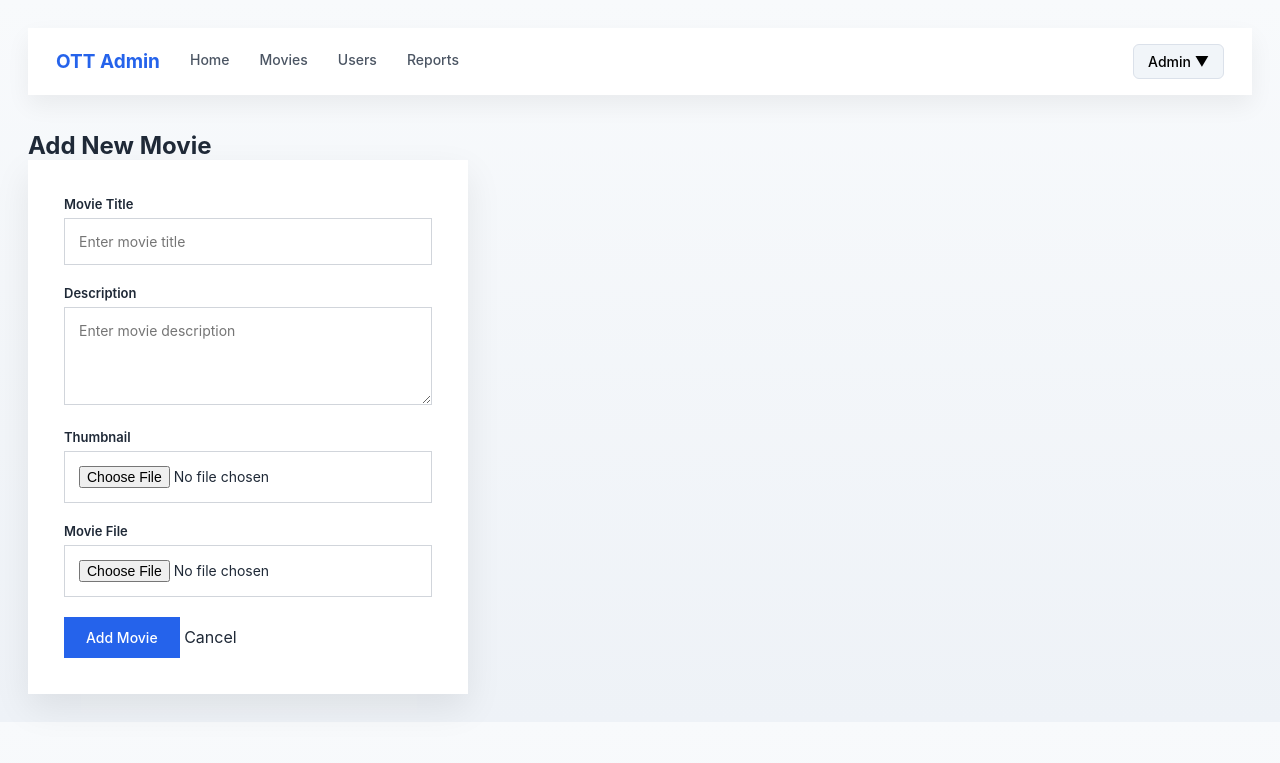
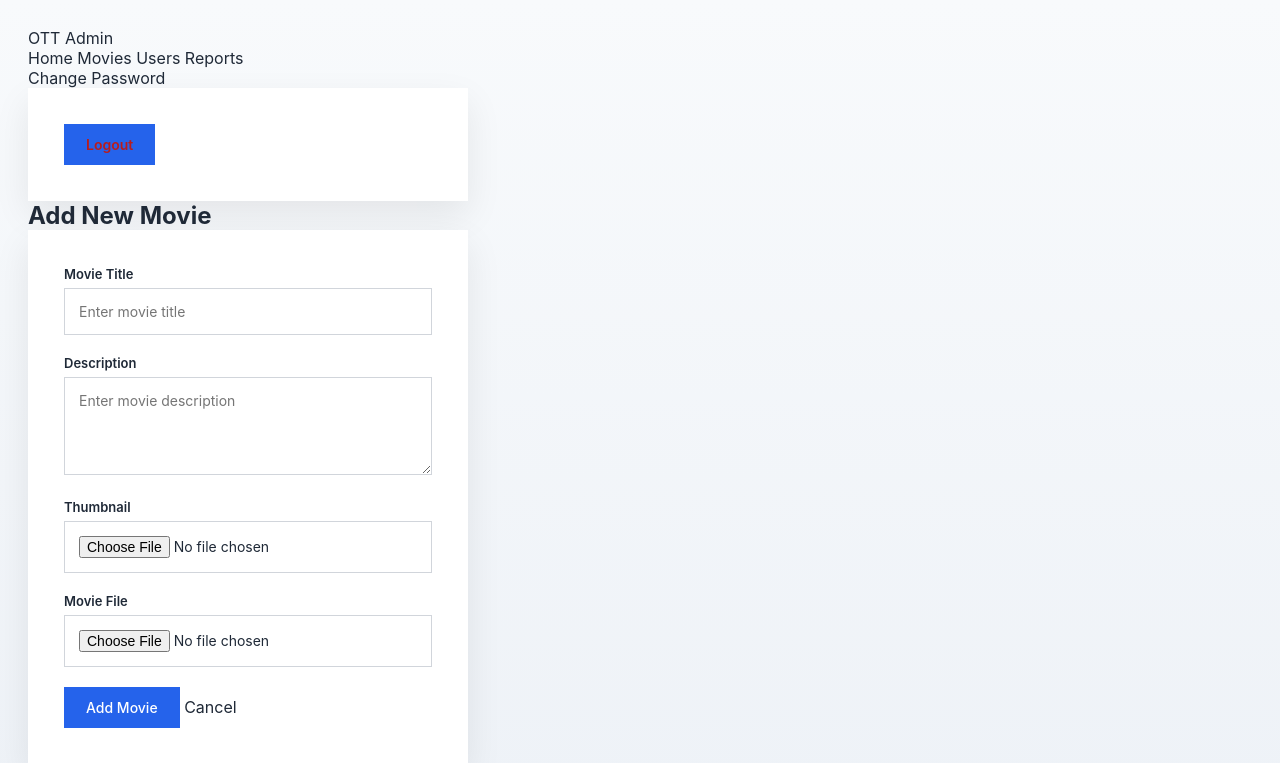
Before and after one commit to Anjana10022002/OTT-Streaming-Platform, a Django app: page /addmovie/ in a window 1280 px wide. Shown: the top 763 px of the page. Run offline with Django 4.2, Linux system fonts and the light colour scheme.

Commit message:
updating side bar

```diff
--- a/Admin/admin/adminApp/templates/partials/navbar.html
+++ b/Admin/admin/adminApp/templates/partials/navbar.html
@@ -1,24 +1,21 @@
 {% load static %}
 
-<nav class="ott-navbar">
-    <div class="nav-left">
-        <span class="brand">OTT Admin</span>
+<aside class="sidebar">
+    <div class="sidebar-brand">OTT Admin</div>
+
+    <nav class="sidebar-menu">
         <a href="{% url 'admin_home' %}">Home</a>
         <a href="{% url 'movielist' %}">Movies</a>
         <a href="{% url 'userlist' %}">Users</a>
         <a href="{% url 'report' %}">Reports</a>
-    </div>
+    </nav>
 
-    <div class="nav-right">
-    <button class="admin-btn" onclick="toggleMenu()">Admin ▼</button>
+    <div class="sidebar-footer">
+        <a href="{% url 'changepassword' %}">Change Password</a>
 
-    <div class="menu-box" id="adminMenu">
-        <a href="{% url 'changepassword' %}">Change Password</a>
         <form method="post" action="{% url 'admin_logout' %}">
             {% csrf_token %}
             <button type="submit" class="logoutbtn">Logout</button>
         </form>
     </div>
-</div>
-
-</nav>
+</aside>
```
Also changed, not shown: Admin/admin/db.sqlite3.
